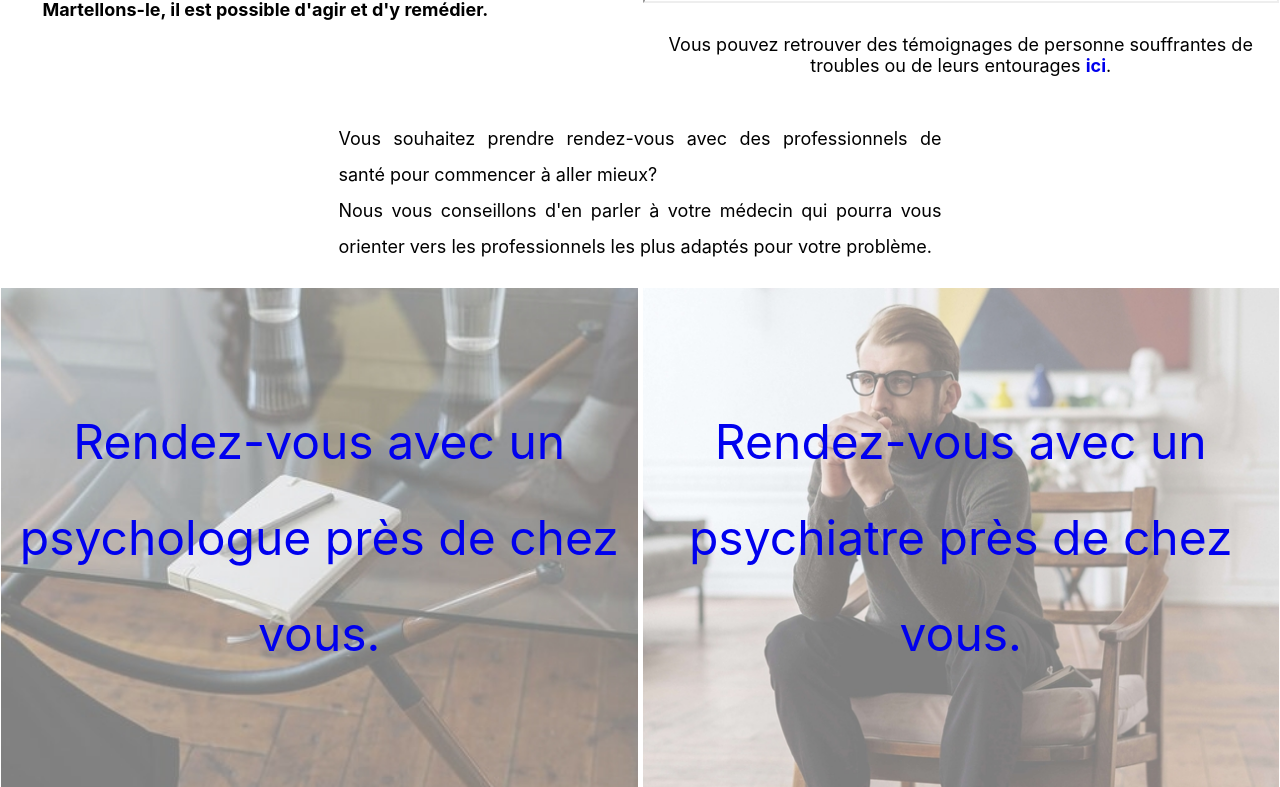
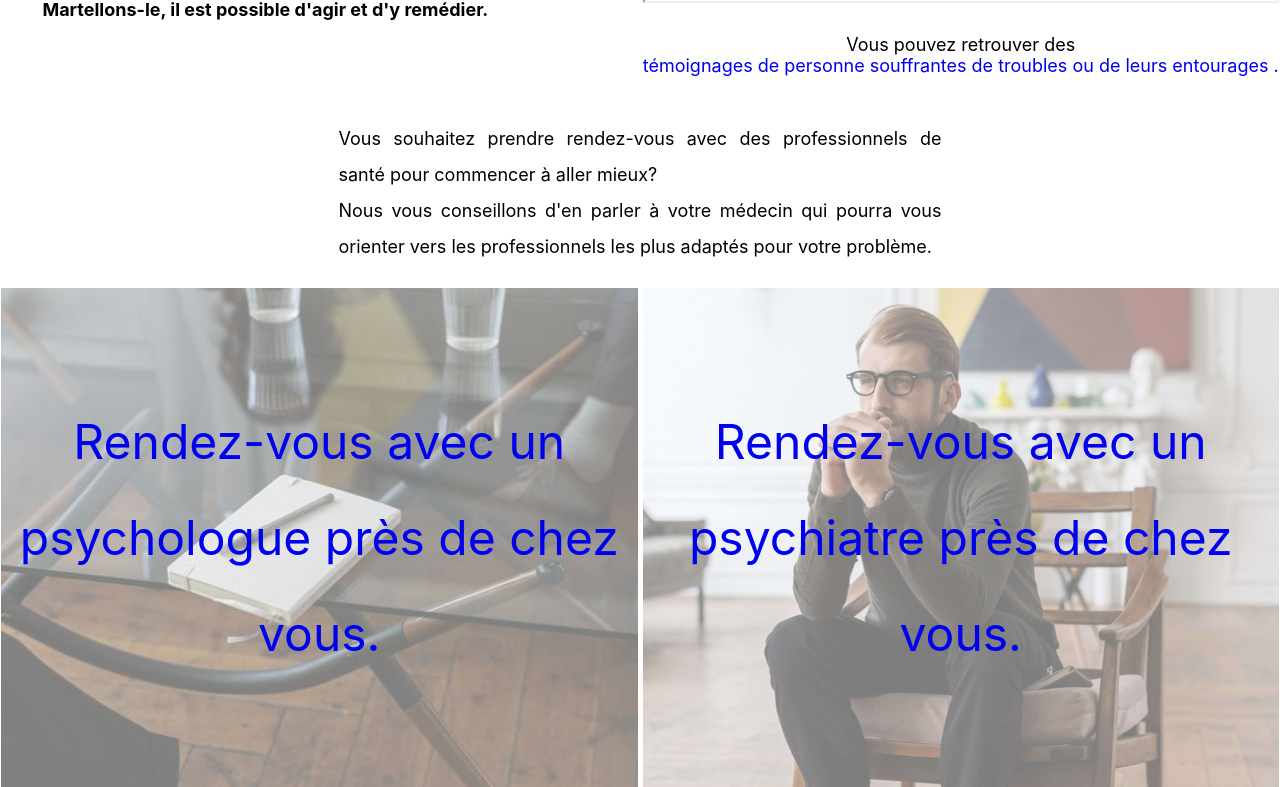
Before and after one commit to FranciscoKevin/Badmood, a PHP site: page /page_adulte.php in a window 1280 px wide. Shown: the part 1515-2302 px from the top of the page. Run offline with PHP 8.4, Linux system fonts and the light colour scheme; some libraries are stand-ins or nearby versions; grey boxes are pictures that could not be loaded.

Commit message:
page_adulte changes

```diff
--- a/index.css
+++ b/index.css
@@ -111,11 +111,13 @@
 }
 a.childrenCard:hover{
     color: white;
-    text-decoration: none
+    text-decoration: none;
+    opacity: 1;
 }
 a.adultsCard:hover{
     color: white;
-    text-decoration: none
+    text-decoration: none;
+    opacity: 1;
 }
 .helpCard{
     width: 100%;
--- a/page_adulte.css
+++ b/page_adulte.css
@@ -116,8 +116,12 @@
     text-align: center;
     width: 100%;
     margin-top: 2%;
+
 }
 
+/* .imgElement2{
+
+} */
 .element-2 iframe {
     width: 100%;
 }
--- a/page_adulte.php
+++ b/page_adulte.php
@@ -53,8 +53,9 @@
                         </iframe>
                         </div>
                         <div class="videoText">
-                            <p>Vous pouvez retrouver des témoignages de personne souffrantes de
-                                troubles ou de leurs entourages <a target="_blank" href="https://fondationdouglas.qc.ca/temoignage/"><b>ici</b></a>.</p>
+                            <p>Vous pouvez retrouver des </p> <a target="_blank" href="https://fondationdouglas.qc.ca/temoignage/"> témoignages de personne souffrantes de
+                                troubles ou de leurs entourages .</a>
+                            <!-- <img class="imgElement2" src="img/logoDouglas.png"> -->
                         </div>
                     </div>
                     <div class="bloc element-3"> <!-- partie prise de rendez-vous-->
```
Also changed, not shown: img/logoDouglas.png (added).
